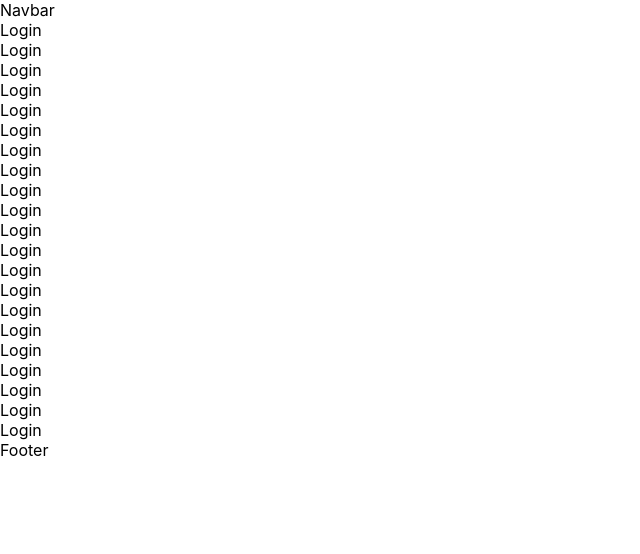
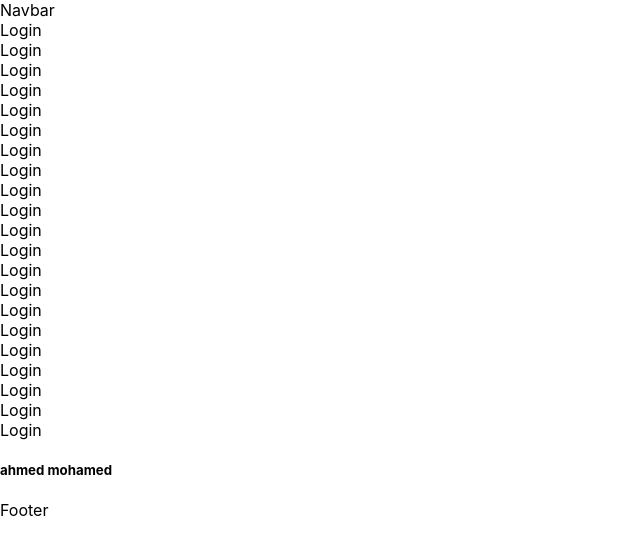
Before and after one commit to yaseenhamdy/Vax-Scheduler, a React (Create React App) app: page /login in a window 1280 px wide. Shown: the top 554 px of the page, without its empty margins (0-640 px from the left). Built offline with nearby package versions, Linux system fonts and the light colour scheme.

Commit message:
second change

```diff
--- a/src/Components/Login/Login.jsx
+++ b/src/Components/Login/Login.jsx
@@ -24,6 +24,7 @@ export default function Login() {
     <div>Login</div>
     <div>Login</div>
     <div>Login</div>
+    <h5>ahmed mohamed </h5>
     </>
   )
 }
```
